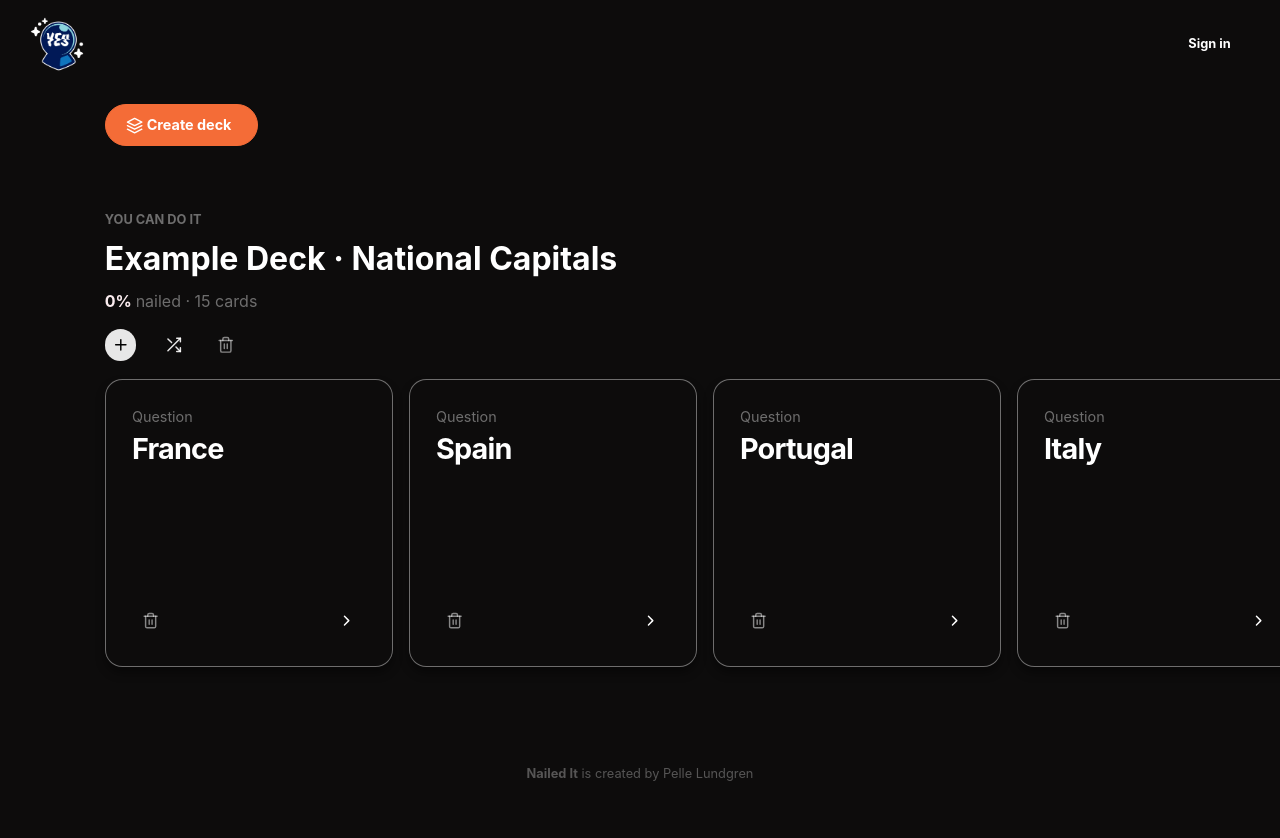
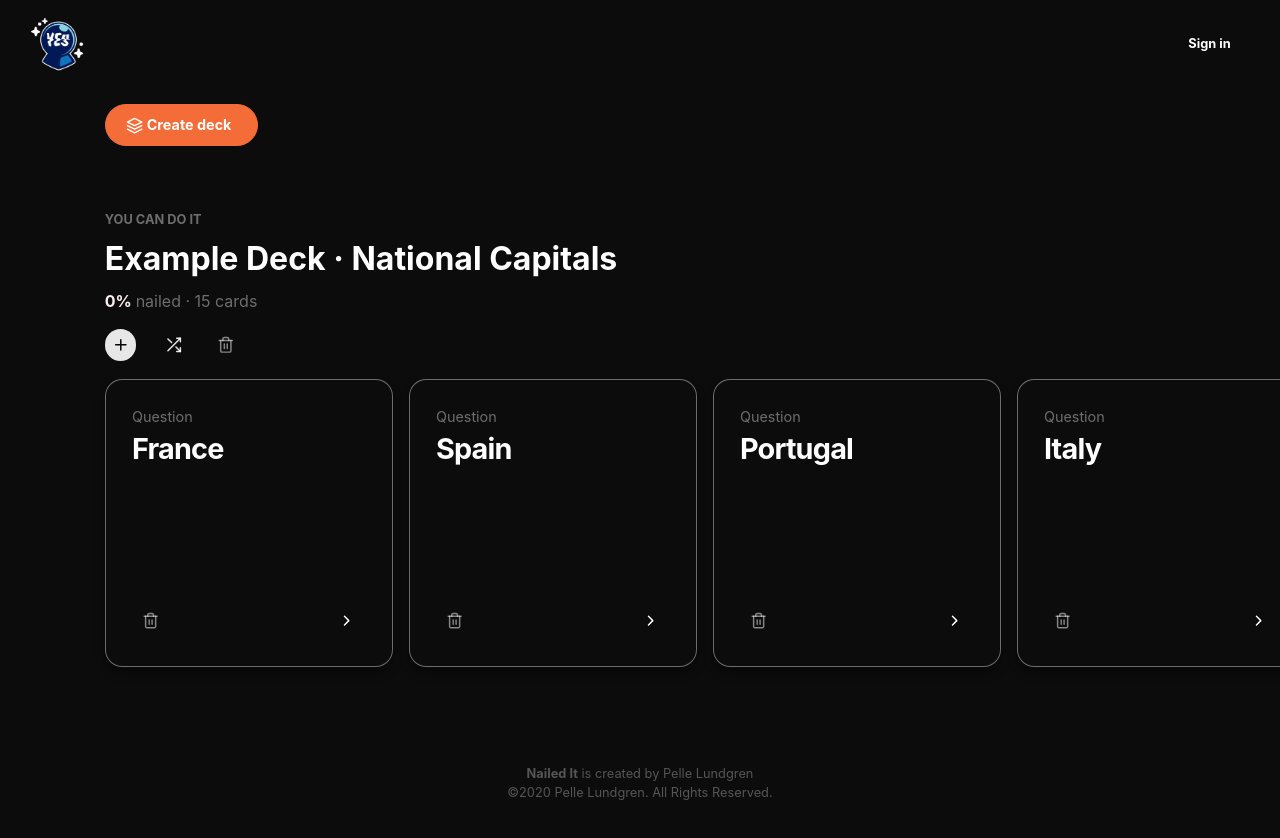
Before and after one commit to evilpaper/nailed-it, a React (Create React App) app: page / in a window 1280 px wide. Shown: the top 838 px of the page. Built offline with nearby package versions, Linux system fonts and the light colour scheme.

Commit message:
Add copyright info in footer

```diff
--- a/src/components/App.js
+++ b/src/components/App.js
@@ -24,8 +24,8 @@ export default function App() {
   class Card {
     constructor() {
       this.id = nanoid();
-      this.question = "Can you do it? · Click to edit question";
-      this.answer = "Hell yes! · Click to edit answer";
+      this.question = "Who is the coolest Marvel character? · Click to edit";
+      this.answer = "Spiderman · Click to edit";
       this.nailed = false;
     }
   }
@@ -132,6 +132,7 @@ export default function App() {
         <p>
           <strong>Nailed It</strong> is created by Pelle Lundgren
         </p>
+        <p>©2020 Pelle Lundgren. All Rights Reserved.</p>
       </div>
     </div>
   );
--- a/src/components/app.css
+++ b/src/components/app.css
@@ -42,6 +42,10 @@ body {
   font-size: 0.8em;
   padding-top: 6em;
   padding-bottom: 6em;
+  display: flex;
+  justify-content: center;
+  align-items: center;
+  flex-direction: column;
 }
 
 button {
```
